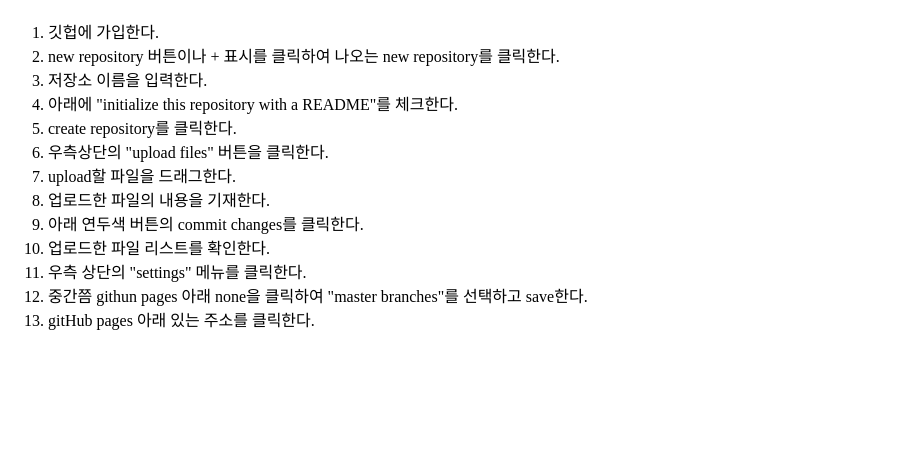
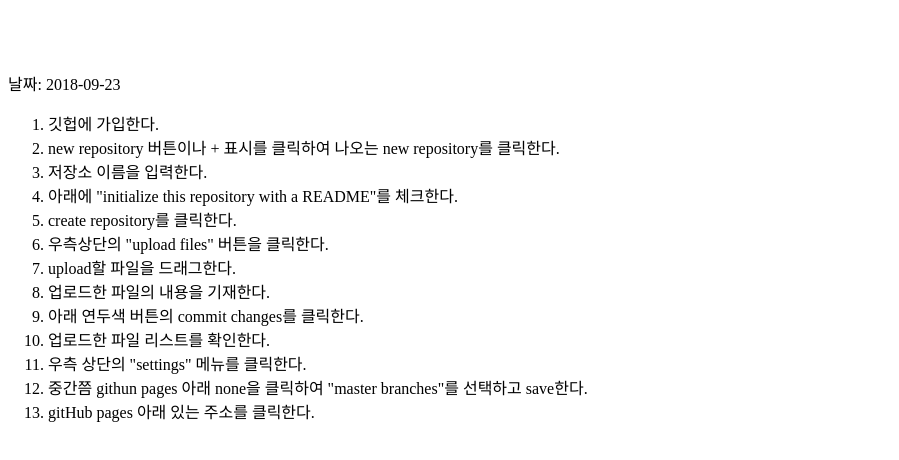
Before and after one commit to khk1493/k, a plain HTML site: page memory/01_how_to_use_gitHub.html in a window 1280 px wide. Shown: the part 70-530 px from the top of the page, without its empty margins (0-899 px from the left). Drawn offline with Linux system fonts and the light colour scheme.

Commit message:
Add files via upload

```diff
--- a/memory/01_how_to_use_gitHub.html
+++ b/memory/01_how_to_use_gitHub.html
@@ -10,6 +10,8 @@
 </head>
 <body>
 	<h1>gitHub 윕 호스팅으로 사용하기</h1>
+	<br><br>
+	<p>날짜: 2018-09-23</p>
 	<ol>
 		<li>깃헙에 가입한다.</li>
 		<li>new repository 버튼이나 + 표시를 클릭하여 나오는 new repository를 클릭한다.</li>
```
